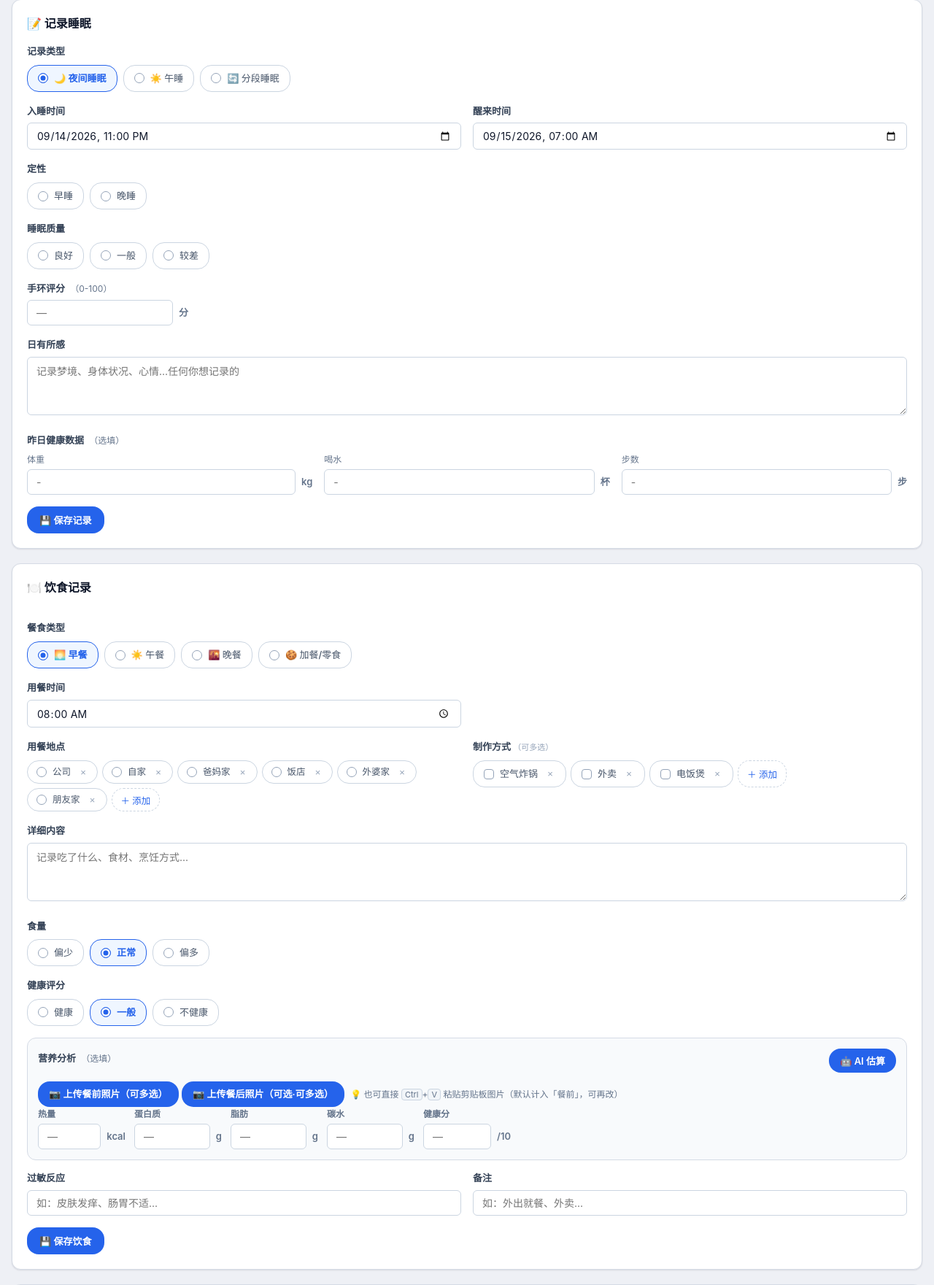
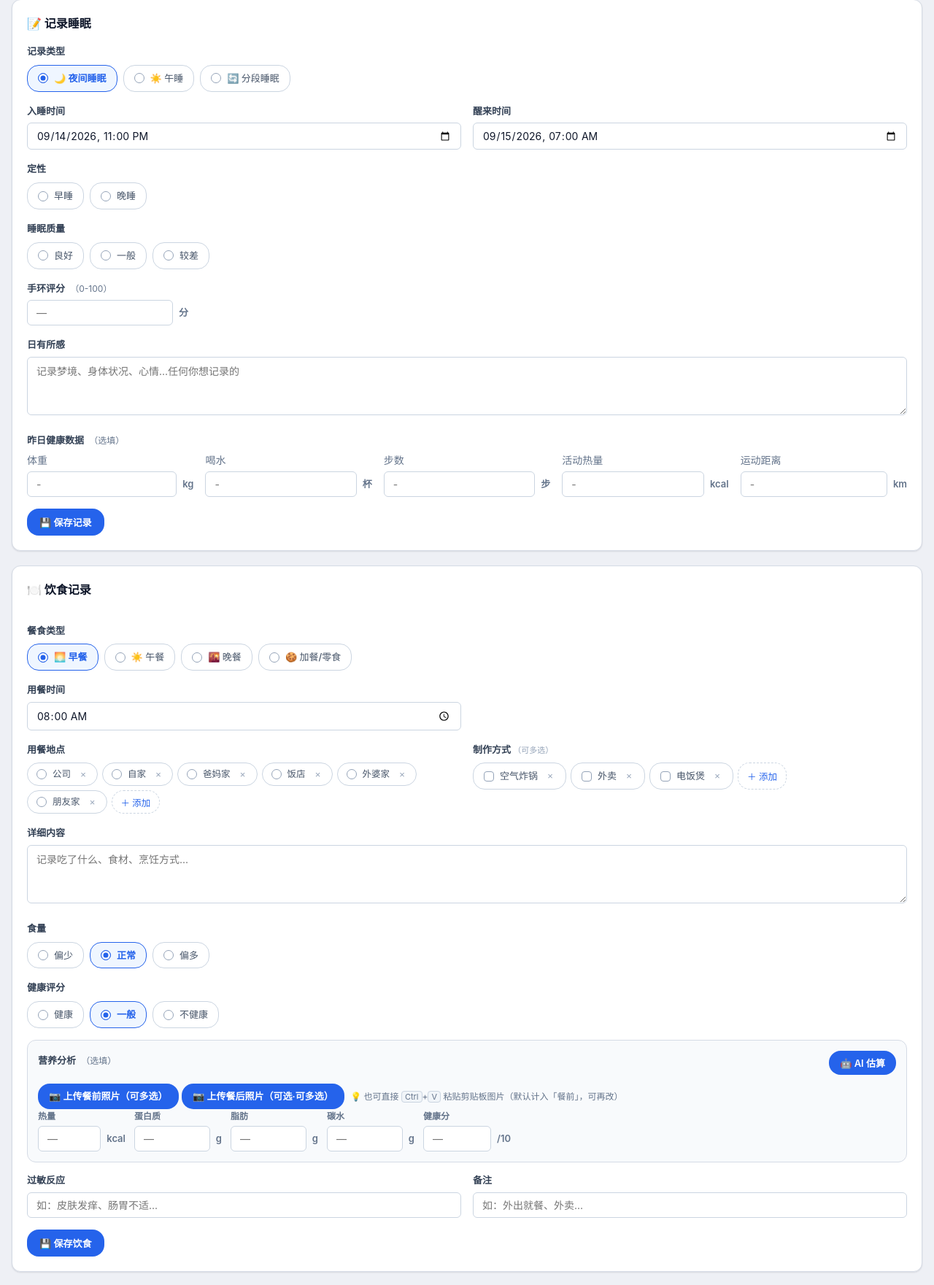
Before and after one commit to barbarayezi/sleeptracking, a Flask app: page / in a window 1280 px wide, after a click on "✍️ 记录". Shown: the part 166-1927 px from the top of the page at 73% size. Run offline with Flask 3, Linux system fonts and the light colour scheme; data that the repository does not hold is empty; some libraries are stand-ins or nearby versions.

Commit message:
feat(health): 手动录入活动列 activity_kcal/distance_km + v17 迁移（顺延远程 v16 workout_checkins）

```diff
--- a/app.py
+++ b/app.py
@@ -124,6 +124,24 @@ def _validate_record_data(data):
                 errors.append('steps must be between 0 and 200000')
         except (ValueError, TypeError):
             errors.append('steps must be a valid integer')
+
+    # Validate activity_kcal (optional, manual entry — movement energy in kcal)
+    if 'activity_kcal' in data and data['activity_kcal'] is not None and data['activity_kcal'] != '':
+        try:
+            v = float(data['activity_kcal'])
+            if v < 0 or v > 10000:
+                errors.append('activity_kcal must be between 0 and 10000')
+        except (ValueError, TypeError):
+            errors.append('activity_kcal must be a valid number')
+
+    # Validate distance_km (optional, manual entry — movement distance in km)
+    if 'distance_km' in data and data['distance_km'] is not None and data['distance_km'] != '':
+        try:
+            v = float(data['distance_km'])
+            if v < 0 or v > 500:
+                errors.append('distance_km must be between 0 and 500')
+        except (ValueError, TypeError):
+            errors.append('distance_km must be a valid number')
 
     # Validate device_score (optional, smart bracelet sleep score, 0-100)
     if 'device_score' in data and data['device_score'] is not None and data['device_score'] != '':
--- a/database.py
+++ b/database.py
@@ -523,9 +523,16 @@ def _migrate(conn):
         _migrate_v15(conn)
 
     # v16: workout_checkins — manual exercise/dance check-in log
+    # v17: sleep_records gains manual-entry activity columns — activity_kcal
+    #      (movement energy, kcal) and distance_km (movement distance). These
+    #      are the ONLY source for those metrics; health_metrics is not read.
     version = _get_schema_version(conn)
     if version < 16:
         _migrate_v16(conn)
+
+    version = _get_schema_version(conn)
+    if version < 17:
+        _migrate_v17(conn)
 
 
 def _migrate_v12(conn):
@@ -729,6 +736,26 @@ def _migrate_v16(conn):
     """)
     _set_schema_version(conn, 16)
     print("  Migration v15 -> v16 completed.")
+
+
+def _migrate_v17(conn):
+    """Migrate from v16 to v17: manual-entry activity columns on sleep_records.
+
+    Adds activity_kcal (REAL, movement energy in kcal) and distance_km
+    (REAL, movement distance in km). Values are entered by hand alongside
+    weight / water_cups / steps in the night-sleep form. Per user rule these
+    manual columns are the only source — Apple Health / health_metrics rows
+    for activity are no longer consulted by get_health_overview.
+    """
+    print("  Running migration v16 -> v17 ...")
+    col_cursor = conn.execute("PRAGMA table_info('sleep_records')")
+    columns = [row[1] for row in col_cursor.fetchall()]
+    if 'activity_kcal' not in columns:
+        conn.execute("ALTER TABLE sleep_records ADD COLUMN activity_kcal REAL DEFAULT NULL")
+    if 'distance_km' not in columns:
+        conn.execute("ALTER TABLE sleep_records ADD COLUMN distance_km REAL DEFAULT NULL")
+    _set_schema_version(conn, 17)
+    print("  Migration v16 -> v17 completed.")
 
 
 def _migrate_v6(conn):
--- a/models.py
+++ b/models.py
@@ -111,10 +111,12 @@ def create_record(data):
         INSERT INTO sleep_records
             (record_date, record_type, sleep_time, wake_time, classification,
              sleep_quality, sleep_problems, dream_journal, weight, water_cups, steps, device_score,
+             activity_kcal, distance_km,
              respiratory_rate, sleep_efficiency, sleep_consistency,
              deep_sleep_minutes, light_sleep_minutes, rem_sleep_minutes, awake_minutes,
              disturbance_count, recovery_score, resting_heart_rate, hrv)
         VALUES (?, ?, ?, ?, ?, ?, ?, ?, ?, ?, ?, ?,
+                ?, ?,
                 ?, ?, ?, ?, ?, ?, ?, ?, ?, ?, ?)
         """,
         (
@@ -130,6 +132,8 @@ def create_record(data):
             data.get("water_cups"),
             data.get("steps"),
             data.get("device_score"),
+            data.get("activity_kcal"),
+            data.get("distance_km"),
             data.get("respiratory_rate"),
             data.get("sleep_efficiency"),
             data.get("sleep_consistency"),
@@ -201,6 +205,12 @@ def update_record_by_id(record_id, data):
     if "steps" in data:
         fields.append("steps = ?")
         params.append(data["steps"])
+    if "activity_kcal" in data:
+        fields.append("activity_kcal = ?")
+        params.append(data["activity_kcal"])
+    if "distance_km" in data:
+        fields.append("distance_km = ?")
+        params.append(data["distance_km"])
     if "device_score" in data:
         fields.append("device_score = ?")
         params.append(data["device_score"])
--- a/static/form.js
+++ b/static/form.js
@@ -106,6 +106,8 @@ class FormManager {
             document.getElementById('weight').value = '';
             document.getElementById('water-cups').value = '';
             document.getElementById('steps').value = '';
+            document.getElementById('activity-kcal').value = '';
+            document.getElementById('distance-km').value = '';
         }
     }
 
@@ -140,6 +142,16 @@ class FormManager {
             html += `<span class="record-card__quality" style="color:${qualColor}">● ${qualLabel}</span>`;
             if (r.device_score != null) {
                 html += `<span class="record-card__device-score" title="手环评分">⌚ ${r.device_score}</span>`;
+            }
+            // Manually-entered activity chips (weight / water / steps / kcal / km)
+            const manualChips = [];
+            if (r.weight != null) manualChips.push(`⚖️ ${r.weight}kg`);
+            if (r.water_cups != null) manualChips.push(`🥤 ${r.water_cups}杯`);
+            if (r.steps != null) manualChips.push(`🚶 ${Number(r.steps).toLocaleString()}步`);
+            if (r.activity_kcal != null) manualChips.push(`🔥 ${Math.round(r.activity_kcal)}kcal`);
+            if (r.distance_km != null) manualChips.push(`📏 ${Number(r.distance_km).toFixed(1)}km`);
+            if (manualChips.length > 0) {
+                html += `<span class="record-card__chips">${manualChips.join(' · ')}</span>`;
             }
             html += '</div>';
             html += '<div class="record-card__actions">';
@@ -269,6 +281,10 @@ class FormManager {
         if (waterInput) waterInput.value = '';
         const stepsInput = document.getElementById('steps');
         if (stepsInput) stepsInput.value = '';
+        const kcalInput = document.getElementById('activity-kcal');
+        if (kcalInput) kcalInput.value = '';
+        const distInput = document.getElementById('distance-km');
+        if (distInput) distInput.value = '';
         const deviceScoreInput = document.getElementById('device-score');
         if (deviceScoreInput) deviceScoreInput.value = '';
     }
@@ -322,11 +338,15 @@ class FormManager {
             document.getElementById('weight').value = record.weight != null ? record.weight : '';
             document.getElementById('water-cups').value = record.water_cups != null ? record.water_cups : '';
             document.getElementById('steps').value = record.steps != null ? record.steps : '';
+            document.getElementById('activity-kcal').value = record.activity_kcal != null ? record.activity_kcal : '';
+            document.getElementById('distance-km').value = record.distance_km != null ? record.distance_km : '';
         } else {
             this.healthMetricsGroup.style.display = 'none';
             document.getElementById('weight').value = '';
             document.getElementById('water-cups').value = '';
             document.getElementById('steps').value = '';
+            document.getElementById('activity-kcal').value = '';
+            document.getElementById('distance-km').value = '';
         }
     }
 
@@ -459,6 +479,12 @@ class FormManager {
             if (weightValue) data.weight = parseFloat(weightValue);
             if (waterValue) data.water_cups = parseFloat(waterValue);
             if (stepsValue) data.steps = parseInt(stepsValue, 10);
+            const kcalInput = document.getElementById('activity-kcal');
+            const kcalValue = kcalInput.value.trim();
+            if (kcalValue) data.activity_kcal = parseFloat(kcalValue);
+            const distInput = document.getElementById('distance-km');
+            const distValue = distInput.value.trim();
+            if (distValue) data.distance_km = parseFloat(distValue);
         }
 
         return data;
--- a/static/style.css
+++ b/static/style.css
@@ -383,7 +383,7 @@ body {
 
 .health-metrics-row { display: flex; gap: 16px; flex-wrap: wrap; }
 .health-metric-item { flex: 1; min-width: 120px; }
-.health-metric-label { display: block; font-size: 12px; color: var(--gray-500); margin-bottom: 4px; }
+.health-metric-label { display: block; font-size: 14px; color: var(--gray-500); margin-bottom: 4px; }
 .health-metric-item .input-with-unit .form-input { max-width: 100%; }
 .form-textarea { resize: vertical; min-height: 80px; }
 
@@ -739,6 +739,10 @@ body {
 .record-card__device-score {
     font-size: 12px; color: var(--gray-600); background: var(--gray-100);
     padding: 2px 8px; border-radius: var(--radius-pill); font-variant-numeric: tabular-nums; font-weight: 600;
+}
+.record-card__chips {
+    font-size: 13px; color: var(--gray-700); background: var(--gray-100);
+    padding: 2px 10px; border-radius: var(--radius-pill); font-variant-numeric: tabular-nums; font-weight: 500;
 }
 .record-card__actions { display: flex; gap: 6px; flex-shrink: 0; }
 
--- a/templates/index.html
+++ b/templates/index.html
@@ -430,6 +430,22 @@
                                     <input type="number" id="steps" class="form-input" step="100" min="0" max="200000"
                                         placeholder="-">
                                     <span class="input-unit">步</span>
+                                </div>
+                            </div>
+                            <div class="health-metric-item">
+                                <label class="health-metric-label" for="activity-kcal">活动热量</label>
+                                <div class="input-with-unit">
+                                    <input type="number" id="activity-kcal" class="form-input" step="10" min="0" max="10000"
+                                        placeholder="-">
+                                    <span class="input-unit">kcal</span>
+                                </div>
+                            </div>
+                            <div class="health-metric-item">
+                                <label class="health-metric-label" for="distance-km">运动距离</label>
+                                <div class="input-with-unit">
+                                    <input type="number" id="distance-km" class="form-input" step="0.1" min="0" max="500"
+                                        placeholder="-">
+                                    <span class="input-unit">km</span>
                                 </div>
                             </div>
                         </div>
@@ -971,7 +987,7 @@
     </footer>
 
     <script src="/static/apiCache.js?v=3"></script>
-    <script src="/static/form.js?v=16"></script>
+    <script src="/static/form.js?v=17"></script>
     <script src="/static/meal.js?v=21"></script>
     <script src="/static/period.js?v=16"></script>
     <script src="/static/medication.js?v=4"></script>
```
Also changed, not shown: health_models.py (+22 -25 lines).
